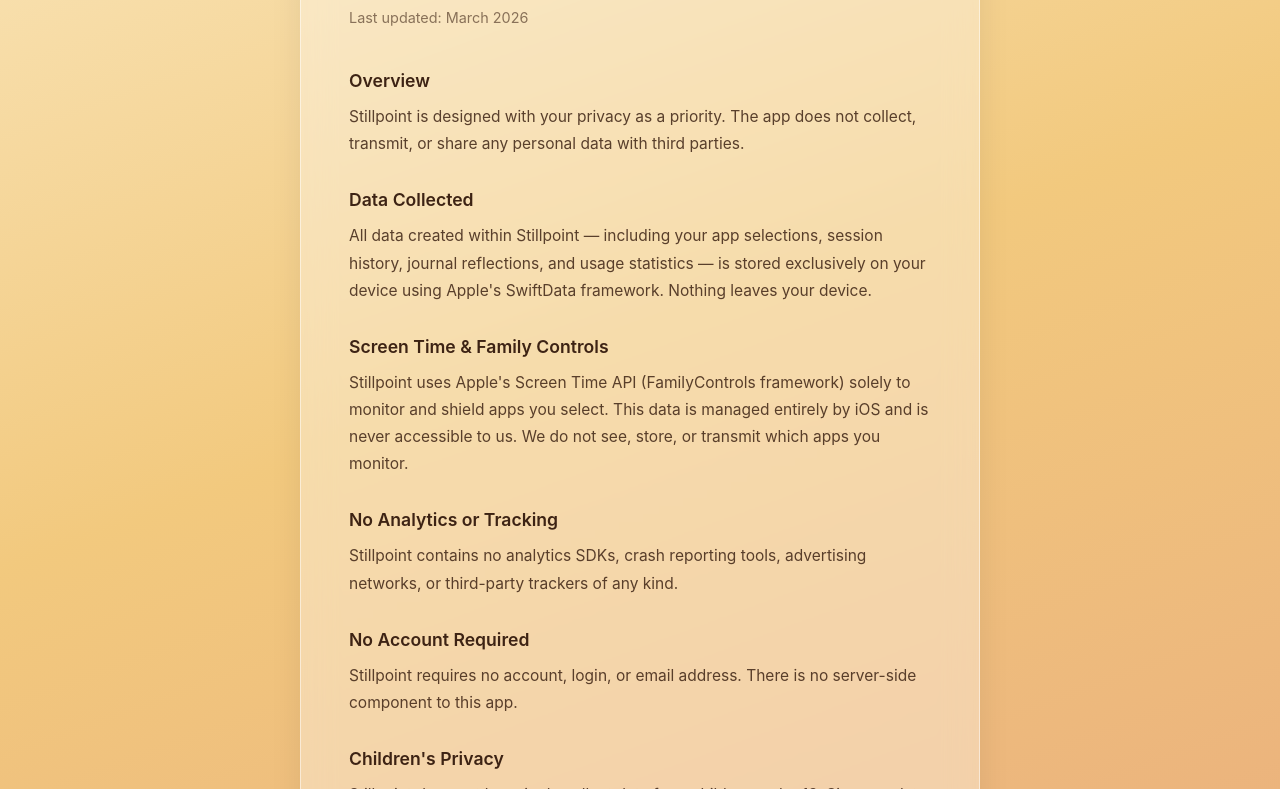
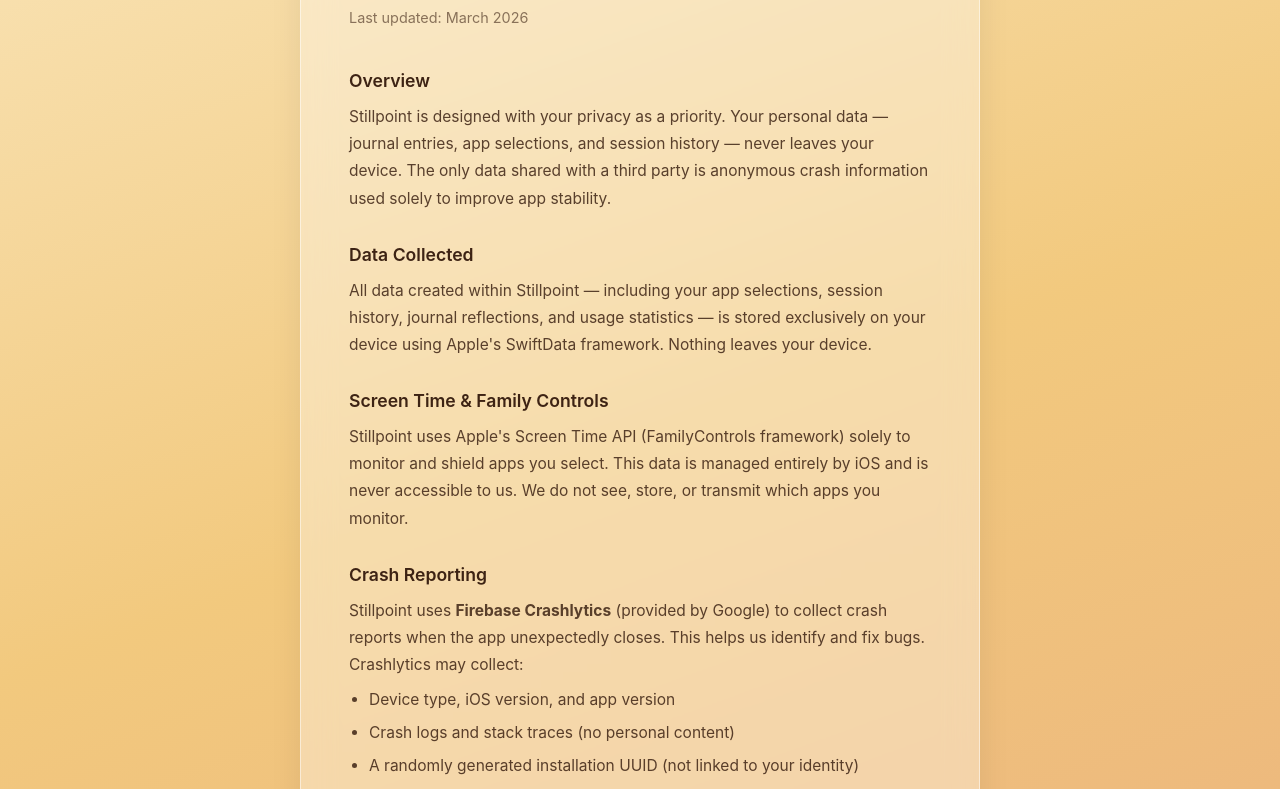
Before and after one commit to gabrielamartinezu/stillpoint-site, a plain HTML site: page privacy.html in a window 1280 px wide. Shown: the part 147-936 px from the top of the page. Drawn offline with Linux system fonts and the light colour scheme.

Commit message:
Update privacy policy to disclose Firebase Crashlytics

```diff
--- a/privacy.html
+++ b/privacy.html
@@ -52,7 +52,7 @@
     <p class="updated">Last updated: March 2026</p>
 
     <h2>Overview</h2>
-    <p>Stillpoint is designed with your privacy as a priority. The app does not collect, transmit, or share any personal data with third parties.</p>
+    <p>Stillpoint is designed with your privacy as a priority. Your personal data — journal entries, app selections, and session history — never leaves your device. The only data shared with a third party is anonymous crash information used solely to improve app stability.</p>
 
     <h2>Data Collected</h2>
     <p>All data created within Stillpoint — including your app selections, session history, journal reflections, and usage statistics — is stored exclusively on your device using Apple's SwiftData framework. Nothing leaves your device.</p>
@@ -60,8 +60,14 @@
     <h2>Screen Time & Family Controls</h2>
     <p>Stillpoint uses Apple's Screen Time API (FamilyControls framework) solely to monitor and shield apps you select. This data is managed entirely by iOS and is never accessible to us. We do not see, store, or transmit which apps you monitor.</p>
 
-    <h2>No Analytics or Tracking</h2>
-    <p>Stillpoint contains no analytics SDKs, crash reporting tools, advertising networks, or third-party trackers of any kind.</p>
+    <h2>Crash Reporting</h2>
+    <p>Stillpoint uses <strong>Firebase Crashlytics</strong> (provided by Google) to collect crash reports when the app unexpectedly closes. This helps us identify and fix bugs. Crashlytics may collect:</p>
+    <ul>
+      <li>Device type, iOS version, and app version</li>
+      <li>Crash logs and stack traces (no personal content)</li>
+      <li>A randomly generated installation UUID (not linked to your identity)</li>
+    </ul>
+    <p style="margin-top: 12px;">This data is sent to Google's servers and is governed by <a href="https://firebase.google.com/support/privacy" target="_blank">Google's Privacy Policy</a>. No journal content, app selections, or personally identifiable information is ever included in crash reports.</p>
 
     <h2>No Account Required</h2>
     <p>Stillpoint requires no account, login, or email address. There is no server-side component to this app.</p>
```
